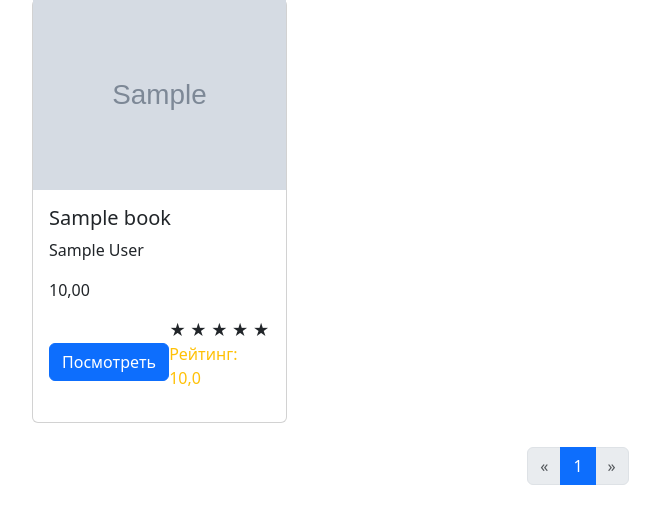
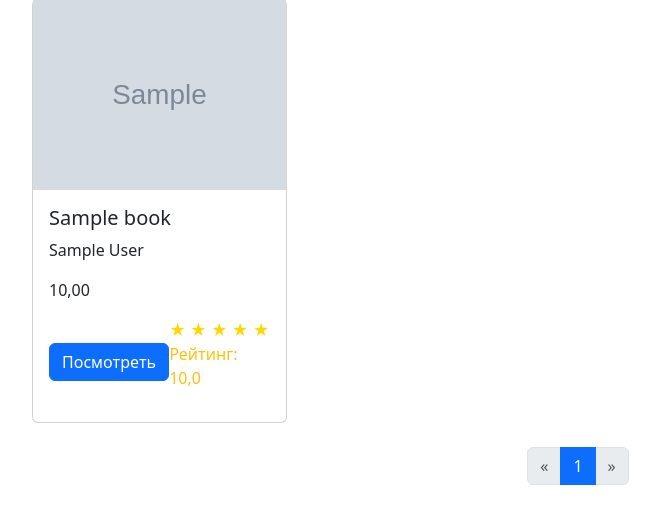
Before and after one commit to Kirillo1/libra-buy-project, a Django app: page / in a window 1280 px wide. Shown: the part 108-621 px from the top of the page, without its empty margins (62-722 px from the left). Run offline with Django 5.2, Linux system fonts and the light colour scheme; tables that the repository leaves empty hold one stand-in row (values such as "Sample post"); grey boxes marked "Sample" are stand-in pictures; parts of the project's set-up code (start-up, migrations or seed data) failed here and were passed over.

Commit message:
Правка файлов.

```diff
--- a/static/css/index.css
+++ b/static/css/index.css
@@ -0,0 +1,3 @@
+.star.active {
+    color: gold; /* Подсвеченные звезды */
+  }
--- a/static/js/index.js
+++ b/static/js/index.js
@@ -1,7 +1,10 @@
 import { updateBookStatus, updateCommentStatus } from "./admin.js";
+import { likeButtonsHandler, highlightStars } from "./books_view.js";
 
 
 document.addEventListener("DOMContentLoaded", function () {
+    likeButtonsHandler();
+    highlightStars();
     updateBookStatus();
     updateCommentStatus();
 });
--- a/templates/base.html
+++ b/templates/base.html
@@ -62,6 +62,6 @@
     </div>
 
     <script src="{% static 'js/index.js' %}" type="module"></script>
-
+    <script src="{% static 'js/books_view.js' %}" type="module"></script>
   </body>
 </html>
```
